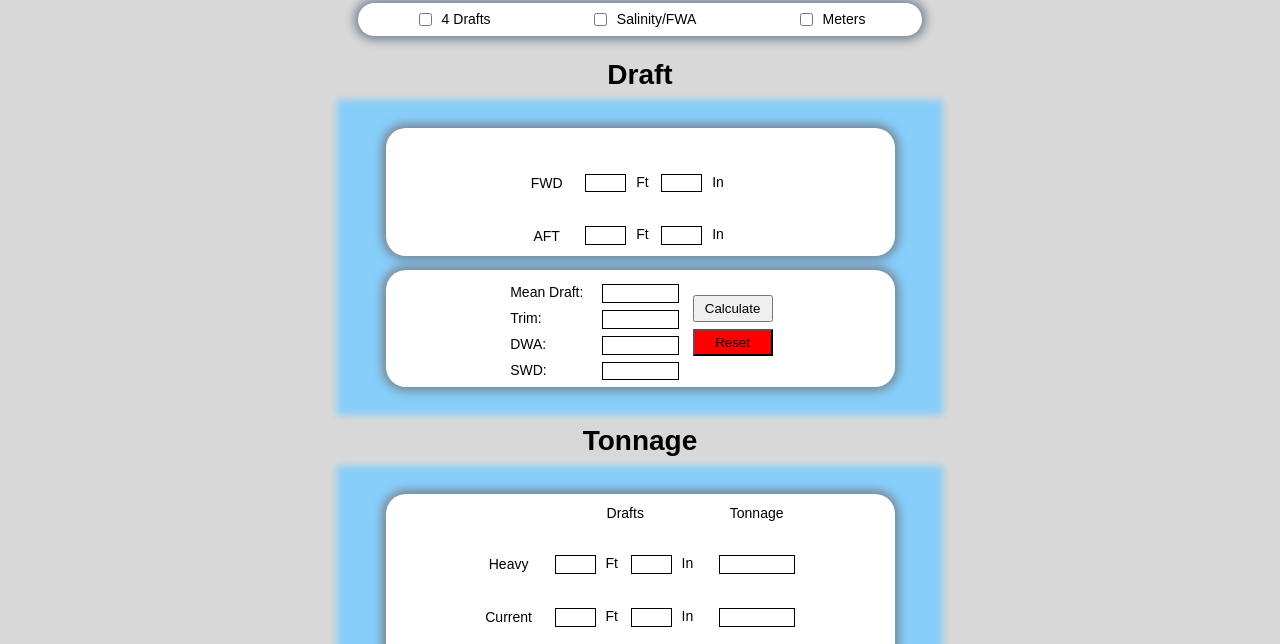
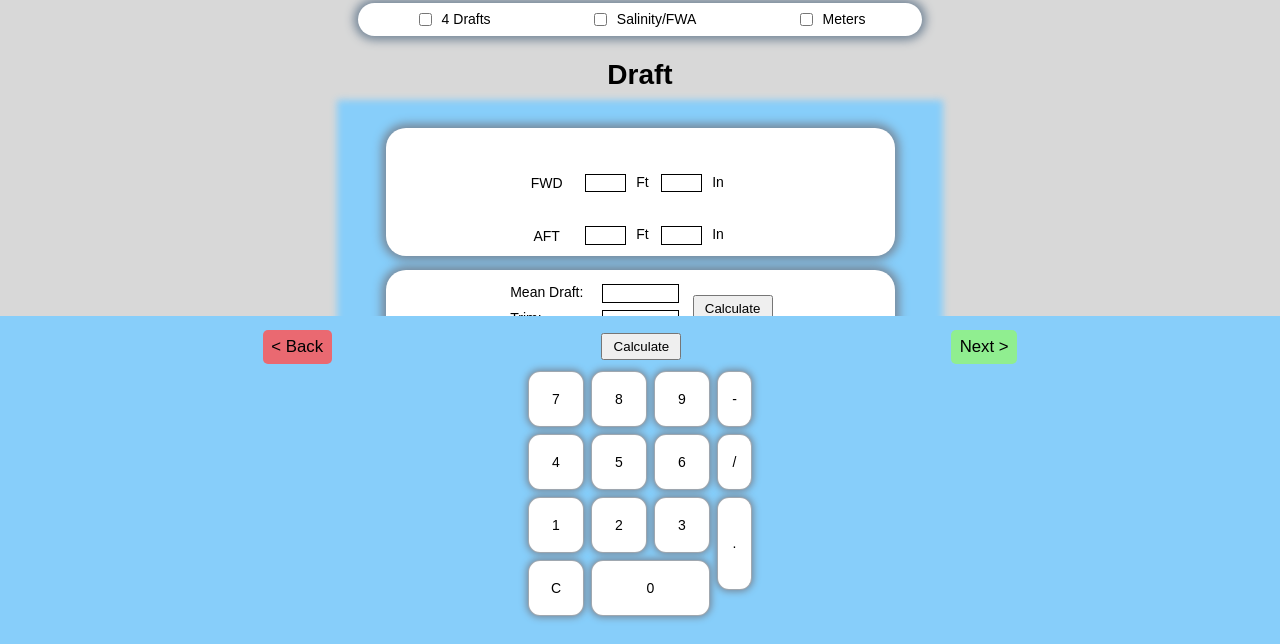
Before and after one commit to bhongell/Cargo-Calculator, a plain HTML site: page index.html in a window 1280 px wide. Shown: the part 156-800 px from the top of the page. Drawn offline with Linux system fonts and the light colour scheme.

Commit message:
fixed jumping

```diff
--- a/index.html
+++ b/index.html
@@ -85,9 +85,11 @@
             </div>
             <div id="tonnage"></div>
         </div>
-            <div id="customKeyboard" class="custom-keyboard hidden">
+    </div>
+    <div id="customKeyboard" class="custom-keyboard ">
         <div class="keyboard-top-area">
             <button class="nav-button back-button key">< Back</button>
+            <button id="keyboard-calculate" class="calculate-button" type="button">Calculate</button>
             <button class="nav-button next-button key">Next ></button>
         </div>
         <div class="number-grid">
@@ -106,11 +108,6 @@
             <button class="key grid-button" >C</button>
             <button class="key grid-button zero">0</button>
         </div>
-                <div class="keyboard-bottom-area">
-                <button id="keyboard-calculate" class="calculate-button" type="button">Calculate</button>
-                </div>
-            </div>
-
     </div>
     <script>
 
--- a/inputKeyboard.css
+++ b/inputKeyboard.css
@@ -22,7 +22,7 @@ h3{
     justify-self: center;
     grid-template-columns: repeat(4, auto);
     grid-template-rows: repeat(4, auto);
-    gap: 0.7em;
+    gap: 0.5em;
     padding: 0.5em;
     margin-bottom: 1em;
 }
@@ -34,8 +34,8 @@ h3{
 }
 .grid-button{
     border-radius: 12px;
-    height: 3em;
-    width: 2.5em;
+    height: 4em;
+    width: 4em;
     font-size: 1em;
     background-color: white;
     border: 1px solid rgba(125, 135, 146, 0.726);
@@ -43,7 +43,7 @@ h3{
 }
 .zero{
     grid-column: 2/span 2;
-    width: 5.7em;
+    width: 8.5em;
 }
 .decimal{
     grid-column: 4/span 1;
@@ -51,7 +51,7 @@ h3{
     height: 6.7em;
 }
 .right-column{
-    width: 2em;
+    width: 2.5em;
     background-color: rgb(255, 255, 255);
 }
 .nav-button{
@@ -69,10 +69,6 @@ h3{
 }
 .back-button{
     background-color: rgba(255, 84, 84, 0.822);
-}
-.button-place-holder{
-    height: 2em;
-    width: 5em;
 }
 .custom-keyboard.hidden{
     display: none;
@@ -96,7 +92,7 @@ h3{
     display: flex;
     align-items: center;
     justify-content: space-around;
-    width: 100%;
+    width: 80%;
 
 }
 .custom-input{
```
Lines whose indentation alone changed are shown as unchanged.
